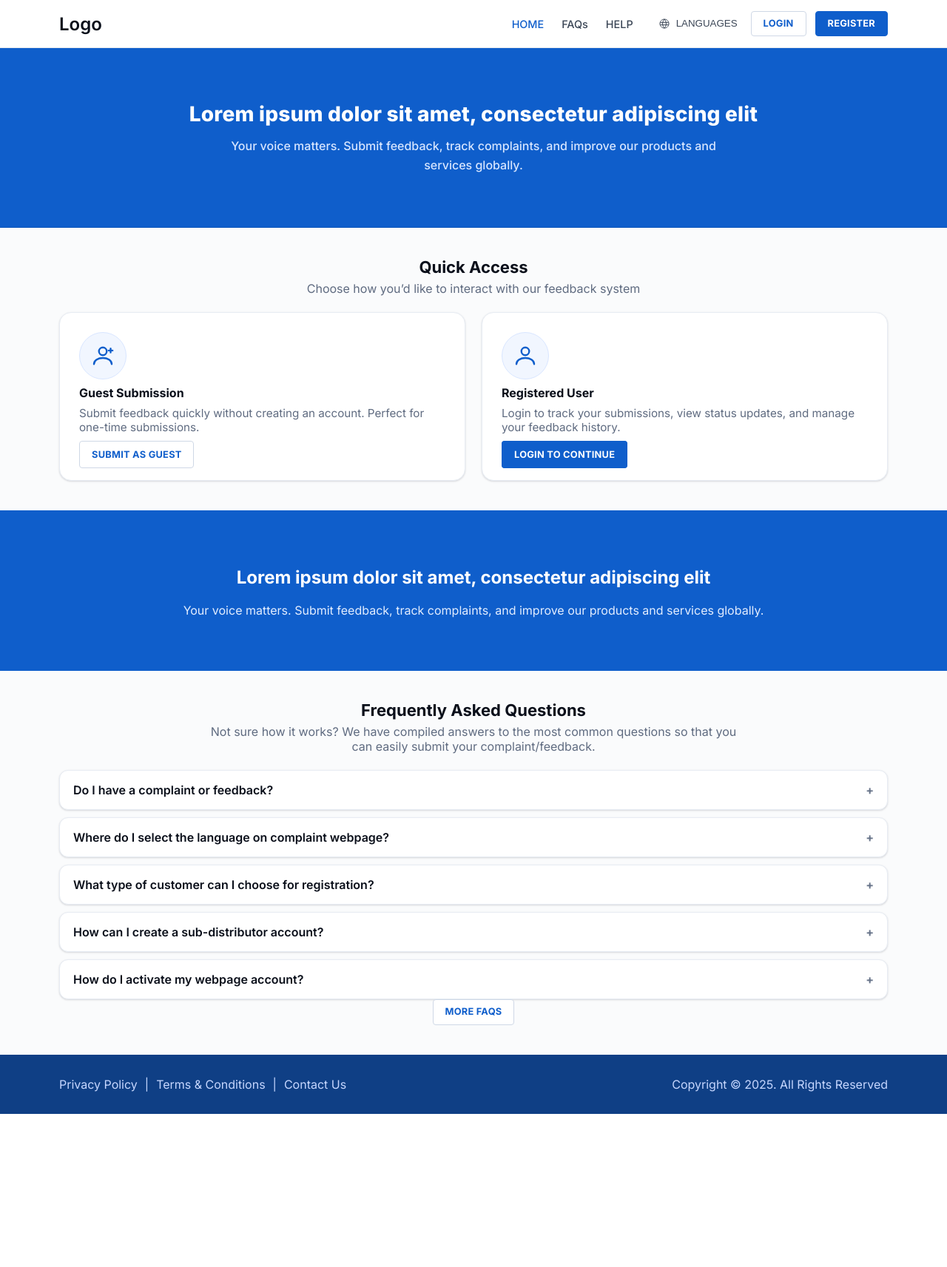
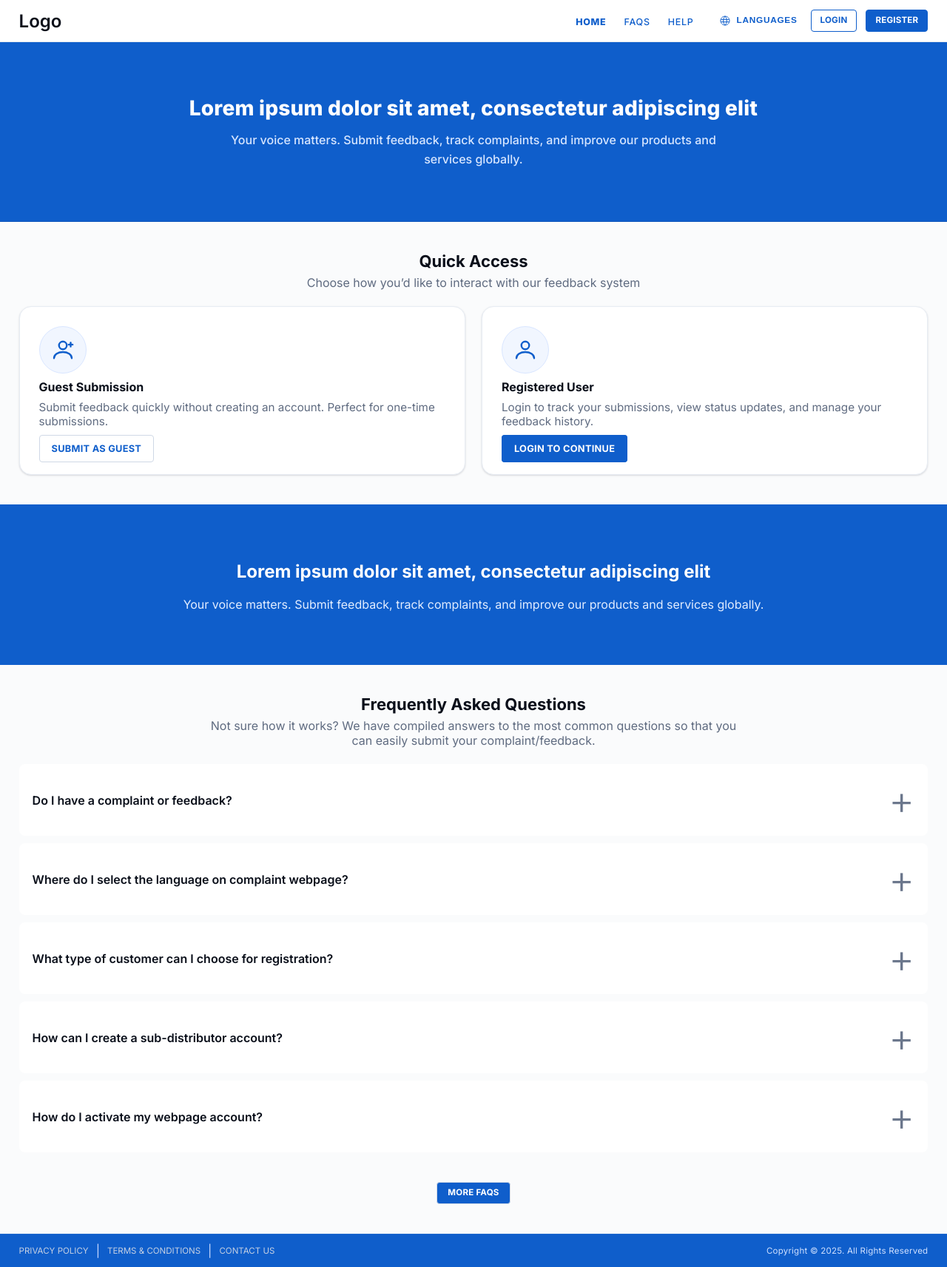
Before and after one commit to Gadisa16/test_design, a plain HTML site: page index.html in a window 1280 px wide. Shown: the whole page at 74% size. Before the commit the page ends 1506 px from the top, so only its background shows below. Drawn offline with Linux system fonts and the light colour scheme.

Commit message:
fonts and color improved

```diff
--- a/index.html
+++ b/index.html
@@ -243,7 +243,7 @@
         </div>
 
         <div class="center">
-          <a class="btn btn-outline" href="#more-faqs">More FAQs</a>
+          <a class="btn btn-outline more-faqs-button" href="#more-faqs">More FAQs</a>
         </div>
       </div>
     </section>
--- a/styles.css
+++ b/styles.css
@@ -39,7 +39,8 @@ img {
 }
 
 .container {
-  width: min(1120px, 100% - 32px);
+  /* width: min(1120px, 100% - 32px); */
+  width: 96%;
   margin-inline: auto;
 }
 
@@ -65,7 +66,7 @@ img {
   display: flex;
   align-items: center;
   gap: 24px;
-  min-height: 64px
+  min-height: 56px
 }
 
 .brand {
@@ -91,15 +92,16 @@ img {
 }
 
 .nav-links a {
-  color: #3b4656;
+  color: var(--brand);
   text-decoration: none;
-  font-size: .9rem;
-  font-weight: 500
+  font-size: .78rem;
+  line-height: 1;
+  font-weight: 500; /* thinner than active */
+  text-transform: uppercase;
+  letter-spacing: .06em
 }
 
-.nav-links a.active {
-  color: var(--brand)
-}
+.nav-links a.active { font-weight: 800; }
 
 .nav-actions {
   display: flex;
@@ -113,8 +115,12 @@ img {
   gap: 8px;
   border: none;
   background: transparent;
-  color: #3b4656;
-  font-weight: 500;
+  color: var(--brand);
+  font-weight: 600;
+  font-size: .74rem;
+  line-height: 1;
+  text-transform: uppercase;
+  letter-spacing: .06em;
   cursor: pointer
 }
 
@@ -163,6 +169,27 @@ img {
 
 .btn-outline:hover {
   box-shadow: var(--shadow-1)
+}
+
+.more-faqs-button {
+  padding: 8px 14px;
+  font-size: .72rem;
+  line-height: 1;
+  border-radius: 4px;
+  background: var(--brand);
+  color: white;
+  margin-top: 40px;
+}
+
+/* Header button fine-tuning for pixel-perfect small CTAs */
+.site-header .btn {
+  padding: 8px 12px;
+  font-size: .72rem;
+  line-height: 1;
+  border-radius: 4px;
+}
+.site-header .btn-outline {
+  border-color: var(--brand);
 }
 
 /* Mobile nav toggle */
@@ -314,10 +341,10 @@ img {
 
 .faq {
   background: #fff;
-  border: 1px solid #e7ecf3;
-  border-radius: 12px;
-  box-shadow: var(--shadow-1);
-  padding: 0
+  /* border: 1px solid #e7ecf3; */
+  border-radius: 8px;
+  /* box-shadow: var(--shadow-1); */
+  width: 100%;
 }
 
 .faq summary {
@@ -338,7 +365,8 @@ img {
 .faq summary::after {
   content: "+";
   color: #6b778c;
-  font-weight: 700
+  font-weight: 300;
+  font-size: 54px;
 }
 
 .faq[open] summary::after {
@@ -353,9 +381,9 @@ img {
 
 /* Footer */
 .site-footer {
-  background: #0f3f85;
+  background-color: var(--brand);
   color: #c6d7ff;
-  padding: 14px 0
+  border-top: 1px solid rgba(255,255,255,.08)
 }
 
 .footer-inner {
@@ -363,7 +391,8 @@ img {
   align-items: center;
   justify-content: space-between;
   gap: 16px;
-  flex-wrap: wrap
+  flex-wrap: wrap;
+  min-height: 44px
 }
 
 .footer-links {
@@ -373,12 +402,23 @@ img {
 }
 
 .footer-links a {
-  color: #c6d7ff;
-  text-decoration: none
+  color: #c5d0e3;
+  text-decoration: none;
+  text-transform: uppercase;
+  /* font-weight: 700; */
+  font-size: .72rem;
+  /* letter-spacing: .06em; */
 }
 
 .footer-links a:hover {
   text-decoration: underline
+}
+
+.site-footer .copyright{
+  margin-left: auto;
+  font-size: .72rem;
+  letter-spacing: .02em;
+  color: #cfe0ff
 }
 
 /* Responsive */
```
